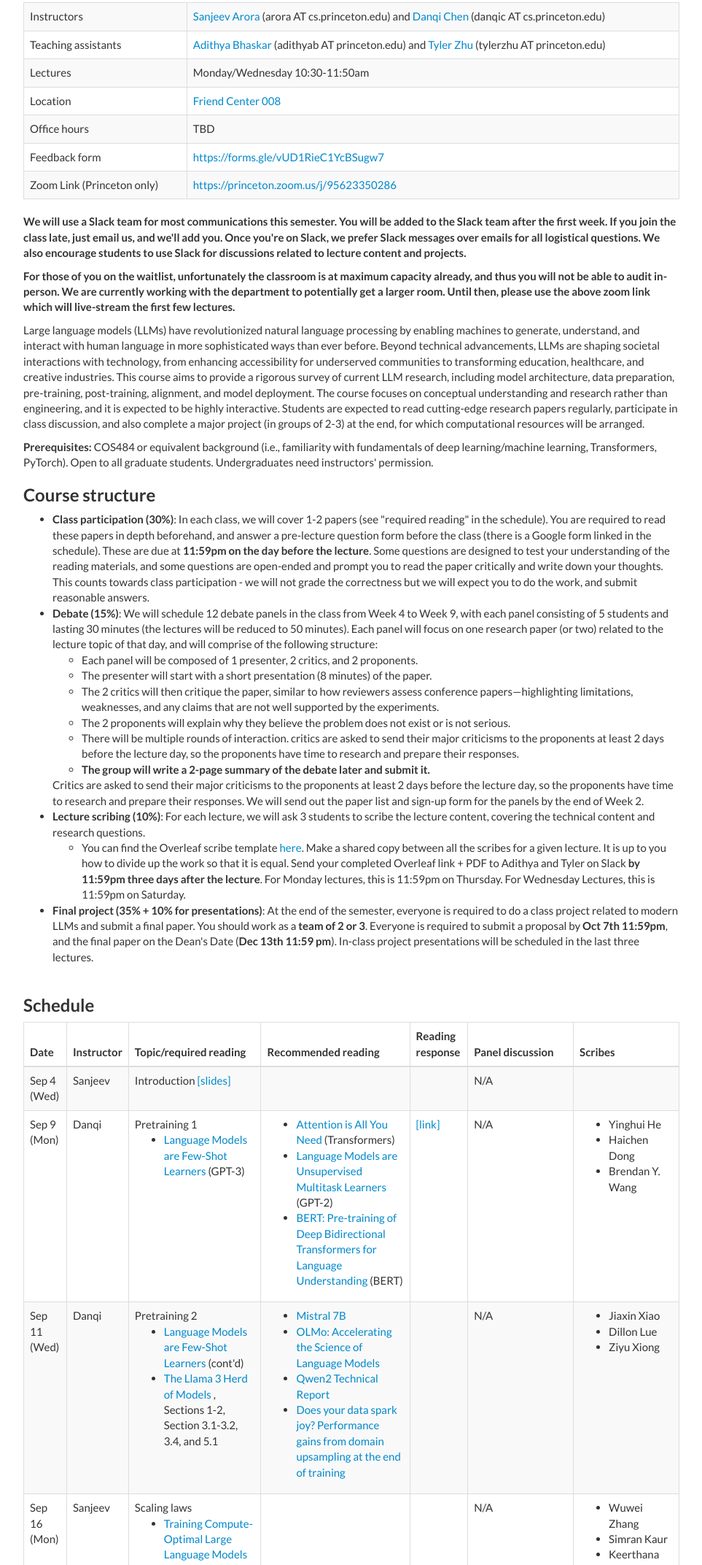
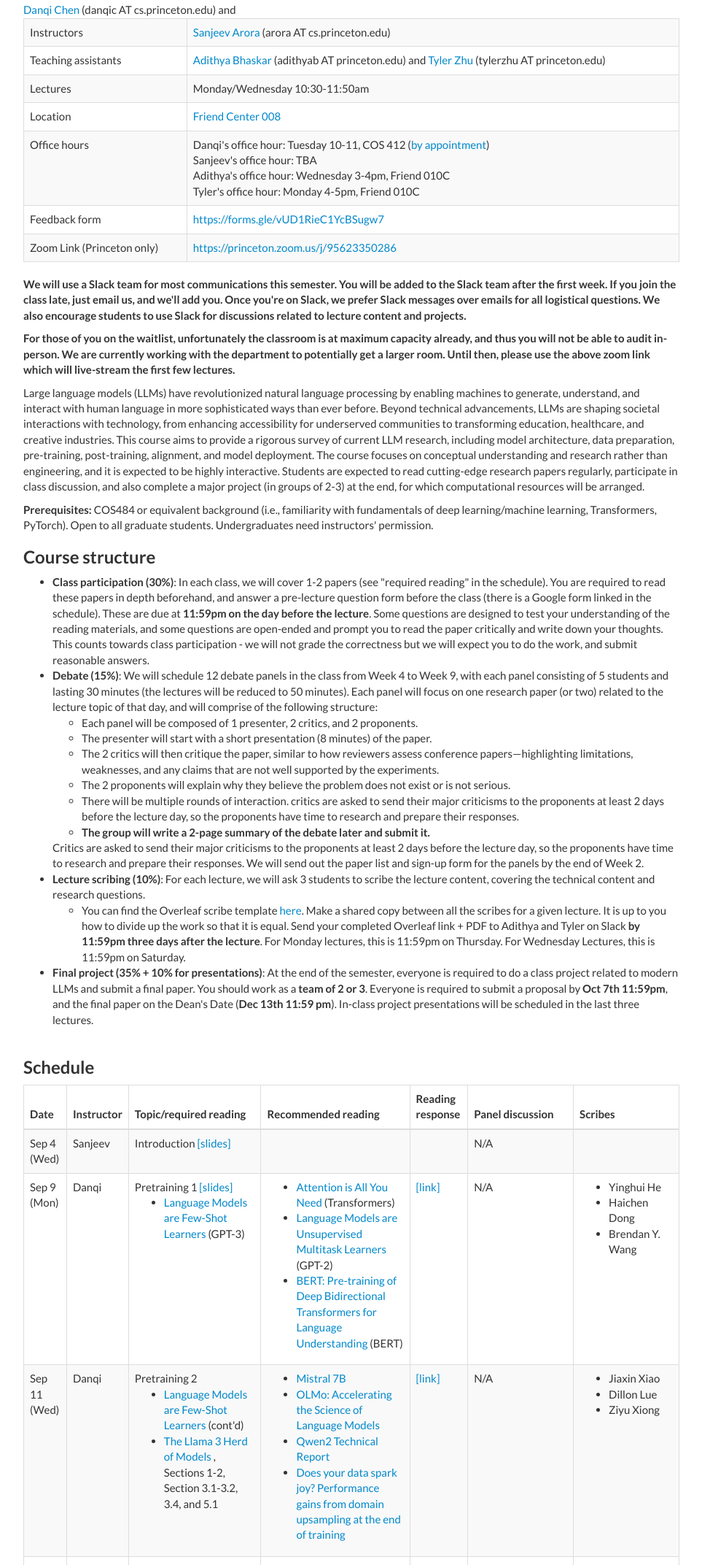
Before and after one commit to princeton-cos597r/princeton-cos597r.github.io, a plain HTML site: page index.html in a window 1280 px wide. Shown: the part 121-2265 px from the top of the page at 73% size, without its empty margins (158-1121 px from the left). Drawn offline with Linux system fonts and the light colour scheme.

Commit message:
Update lec02, reading form and office hours

```diff
--- a/index.html
+++ b/index.html
@@ -52,7 +52,7 @@
       <table class="table table-bordered table-striped">
         <tbody>
         <tr>
-        <td>Instructors</td> <td><a href="https://www.cs.princeton.edu/~arora/">Sanjeev Arora</a> (arora AT cs.princeton.edu) and <a href="https://www.cs.princeton.edu/~danqic/">Danqi Chen</a> (danqic AT cs.princeton.edu)</td>
+        <td>Instructors</td> <a href="https://www.cs.princeton.edu/~danqic/">Danqi Chen</a> (danqic AT cs.princeton.edu) and <td><a href="https://www.cs.princeton.edu/~arora/">Sanjeev Arora</a> (arora AT cs.princeton.edu)</td>
         </tr>
         <tr>
         <td>Teaching assistants</td> <td><a href="https://adithyabh.github.io/">Adithya Bhaskar</a> (adithyab AT princeton.edu) and <a href="https://tylerzhu.com/research/">Tyler Zhu</a> (tylerzhu AT princeton.edu)</td>
@@ -64,7 +64,7 @@
         <td>Location</td> <td><a href="https://classroominfo.princeton.edu/View.aspx?bl_id=0616&fl_id=A&rm_id=0616_A_CC12&bc=FRIEN&img=0616008.JPG&rn=008">Friend Center 008</a></td>
         </tr>
         <tr>
-        <td>Office hours</td> <td>TBD</td>
+        <td>Office hours</td> <td>Danqi's office hour: Tuesday 10-11, COS 412 (<a href="https://calendly.com/danqic/office-hours">by appointment</a>) <br> Sanjeev's office hour: TBA<br> Adithya's office hour: Wednesday 3-4pm, Friend 010C <br>Tyler's office hour: Monday 4-5pm, Friend 010C </td>
         </tr>
         <tr>
         <td>Feedback form</td><td><a href="https://forms.gle/vUD1RieC1YcBSugw7">https://forms.gle/vUD1RieC1YcBSugw7</a></td>
@@ -141,7 +141,7 @@
      Danqi
     </td>
     <td>
-     Pretraining 1
+     Pretraining 1 <a href="lectures/lec02.pdf">[slides]</a>
      <br/>
      <ul>
       <li>
@@ -232,6 +232,7 @@
      </ul>
     </td>
     <td>
+      <a href="https://forms.gle/tWCzZP7E5pRVJ9MQ6">[link]</a>
     </td>
     <td>
      N/A
```
Also changed, not shown: 1 other file.
